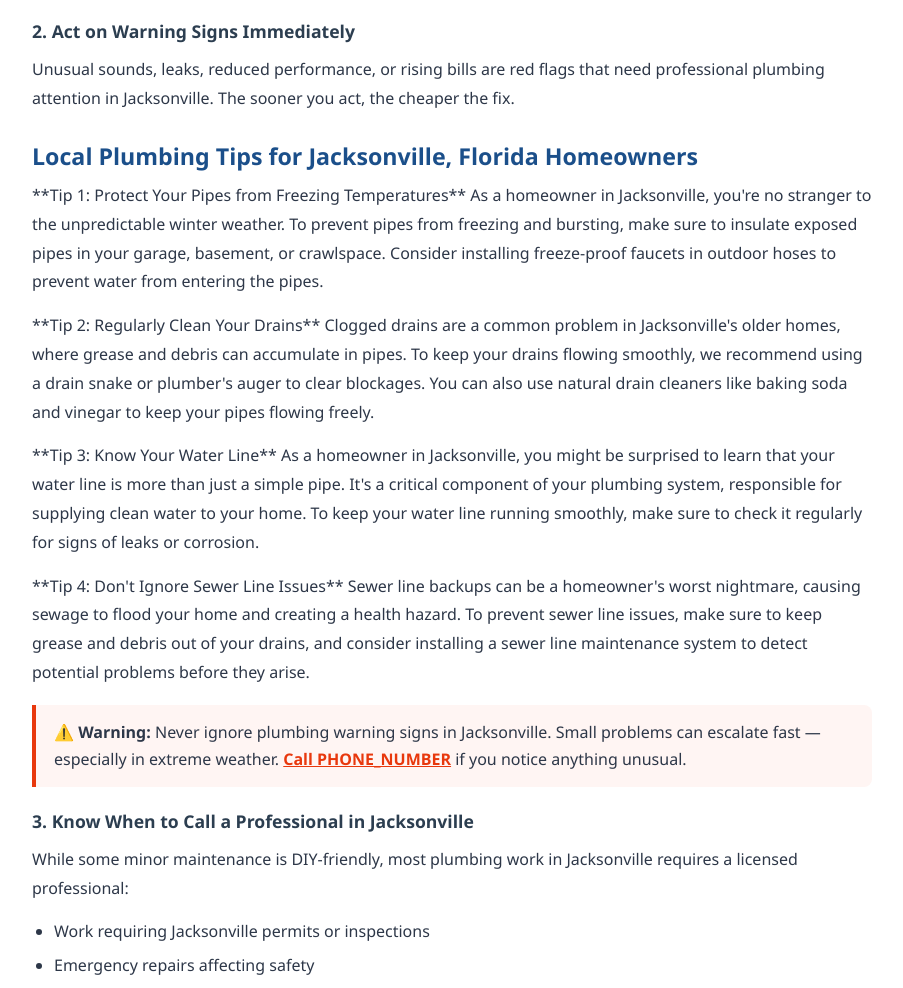
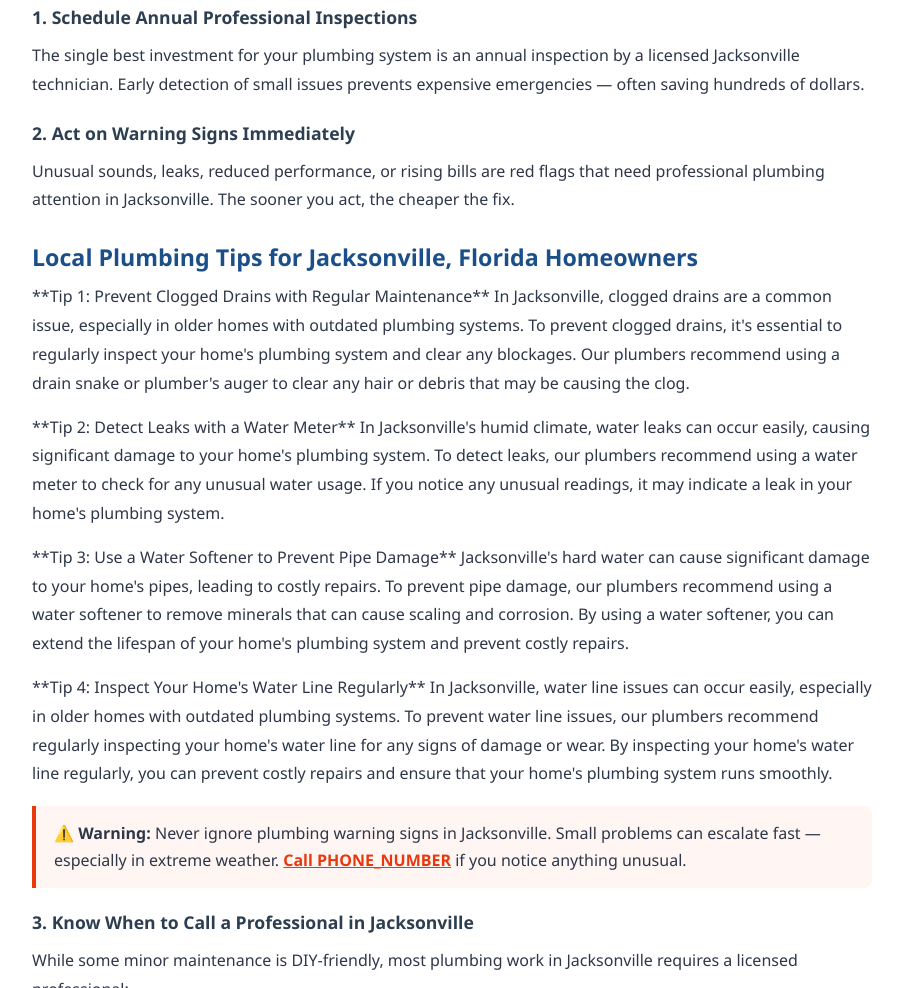
Before and after one commit to leadsmartaffiliate/plumbing-repair-jacksonville-fl, a plain HTML site: page blog/how-to-choose-plumbing-jacksonville/index.html in a window 1280 px wide. Shown: the part 1404-2392 px from the top of the page, without its empty margins (188-1091 px from the left). Drawn offline with Linux system fonts and the light colour scheme.

Commit message:
Update blog/how-to-choose-plumbing-jacksonville/index.html

```diff
--- a/blog/how-to-choose-plumbing-jacksonville/index.html
+++ b/blog/how-to-choose-plumbing-jacksonville/index.html
@@ -179,8 +179,9 @@ footer{background:var(--dark);color:#c9d1e0;padding:40px 20px 20px}
       </figure>
 
       <h2>Why plumbing tips and guide Jacksonville Matters for Jacksonville Properties</h2>
-      <p>Welcome to [Plumber Company Name]'s plumbing tips and guide for Jacksonville, Florida homeowners. As a homeowner in this beautiful city, you know that your plumbing system is the backbone of your home's comfort and convenience. From the kitchen sink to the backyard hose, every pipe and connection plays a crucial role in keeping your water flowing and your home running smoothly.</p>
-<p>In this blog post, we'll share valuable insights and expert advice on how to maintain, repair, and upgrade your plumbing system. Whether you're dealing with a clogged drain, a burst pipe, or simply want to stay ahead of the game with regular maintenance, we've got you covered. Our team of experienced plumbers has years of experience tackling the unique plumbing challenges of Jacksonville's climate and property types, and we're eager to share our expertise with you.</p>
+      <p>As a homeowner in Jacksonville, Florida, it's essential to have a basic understanding of plumbing maintenance to prevent costly repairs and ensure the safety of your home. In this blog post, we'll provide you with essential plumbing tips and guides specifically tailored for Jacksonville homeowners. From pipe repair to leak detection, we'll cover the most common plumbing issues and provide expert advice on how to prevent them.</p>
+<p>Jacksonville's unique climate and geography can create specific plumbing challenges for homeowners. With its humid subtropical climate, Jacksonville's weather can be harsh on pipes and plumbing systems. From the high-rise condos in downtown Jacksonville to the cozy homes in neighborhoods like Riverside and Avondale, we'll provide you with practical advice on how to maintain your home's plumbing system.</p>
+<p>When it comes to plumbing maintenance, prevention is key. Regular inspections can help identify potential issues before they become major problems. Our plumbers can inspect your home's plumbing system, detect any leaks or blockages, and make necessary repairs. By following our plumbing tips and guides, you can ensure that your home's plumbing system runs smoothly and efficiently.</p>
 
       <h2>Plumbing Challenges Unique to Jacksonville, Florida</h2>
       <p>Jacksonville's unique climate, water quality, and local building codes create specific
@@ -209,14 +210,14 @@ footer{background:var(--dark);color:#c9d1e0;padding:40px 20px 20px}
       the fix.</p>
 
       <h2>Local Plumbing Tips for Jacksonville, Florida Homeowners</h2>
-<p>**Tip 1: Protect Your Pipes from Freezing Temperatures**
-As a homeowner in Jacksonville, you're no stranger to the unpredictable winter weather. To prevent pipes from freezing and bursting, make sure to insulate exposed pipes in your garage, basement, or crawlspace. Consider installing freeze-proof faucets in outdoor hoses to prevent water from entering the pipes.</p>
-<p>**Tip 2: Regularly Clean Your Drains**
-Clogged drains are a common problem in Jacksonville's older homes, where grease and debris can accumulate in pipes. To keep your drains flowing smoothly, we recommend using a drain snake or plumber's auger to clear blockages. You can also use natural drain cleaners like baking soda and vinegar to keep your pipes flowing freely.</p>
-<p>**Tip 3: Know Your Water Line**
-As a homeowner in Jacksonville, you might be surprised to learn that your water line is more than just a simple pipe. It's a critical component of your plumbing system, responsible for supplying clean water to your home. To keep your water line running smoothly, make sure to check it regularly for signs of leaks or corrosion.</p>
-<p>**Tip 4: Don't Ignore Sewer Line Issues**
-Sewer line backups can be a homeowner's worst nightmare, causing sewage to flood your home and creating a health hazard. To prevent sewer line issues, make sure to keep grease and debris out of your drains, and consider installing a sewer line maintenance system to detect potential problems before they arise.</p>
+<p>**Tip 1: Prevent Clogged Drains with Regular Maintenance**
+In Jacksonville, clogged drains are a common issue, especially in older homes with outdated plumbing systems. To prevent clogged drains, it's essential to regularly inspect your home's plumbing system and clear any blockages. Our plumbers recommend using a drain snake or plumber's auger to clear any hair or debris that may be causing the clog.</p>
+<p>**Tip 2: Detect Leaks with a Water Meter**
+In Jacksonville's humid climate, water leaks can occur easily, causing significant damage to your home's plumbing system. To detect leaks, our plumbers recommend using a water meter to check for any unusual water usage. If you notice any unusual readings, it may indicate a leak in your home's plumbing system.</p>
+<p>**Tip 3: Use a Water Softener to Prevent Pipe Damage**
+Jacksonville's hard water can cause significant damage to your home's pipes, leading to costly repairs. To prevent pipe damage, our plumbers recommend using a water softener to remove minerals that can cause scaling and corrosion. By using a water softener, you can extend the lifespan of your home's plumbing system and prevent costly repairs.</p>
+<p>**Tip 4: Inspect Your Home's Water Line Regularly**
+In Jacksonville, water line issues can occur easily, especially in older homes with outdated plumbing systems. To prevent water line issues, our plumbers recommend regularly inspecting your home's water line for any signs of damage or wear. By inspecting your home's water line regularly, you can prevent costly repairs and ensure that your home's plumbing system runs smoothly.</p>
 
       <div class="warn-box" role="alert">
         ⚠️ <strong>Warning:</strong> Never ignore plumbing warning signs in Jacksonville.
```
